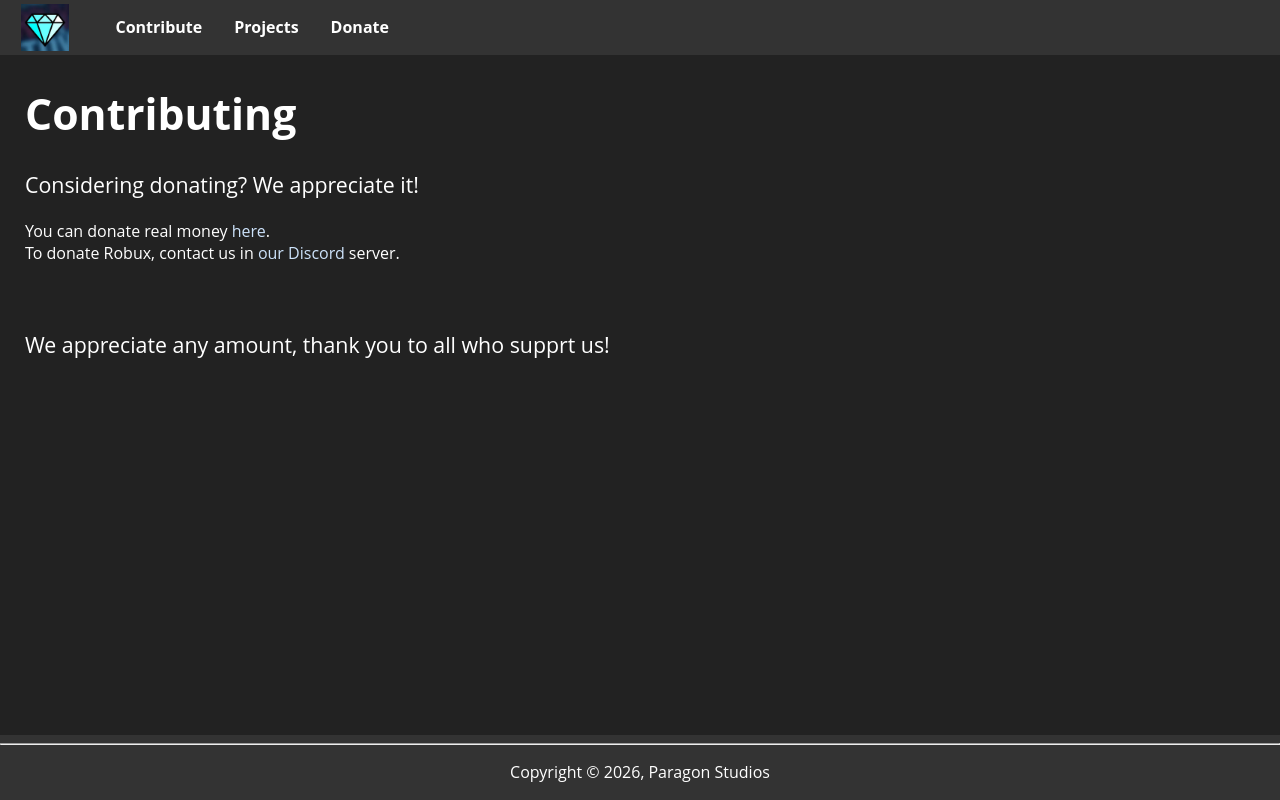
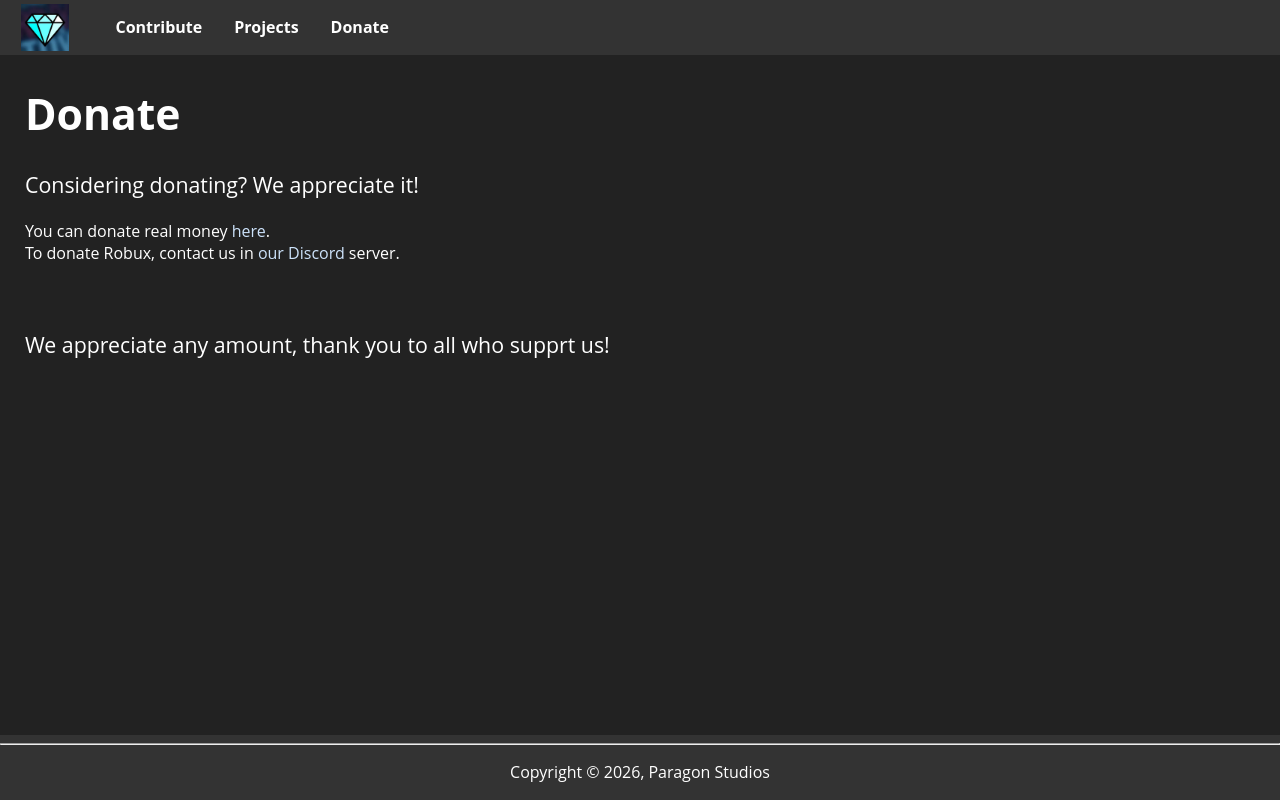
Before and after one commit to fishy-studioz/fishystudioz.net, an Eleventy site: page src/donate.md in a window 1280 px wide. Built offline with nearby package versions, Linux system fonts and the light colour scheme; Eleventy itself is replaced by a stand-in of ours; files that its build step writes are made by us from their sources; files whose address does not match are found by name.

Commit message:
fix: name in donate.md

```diff
--- a/src/donate.md
+++ b/src/donate.md
@@ -1,6 +1,6 @@
 ---
 layout: page.liquid
-title: Contributing | Paragon Studios
+title: Donate | Paragon Studios
 ---
 
 ### Considering donating? We appreciate it!
```
